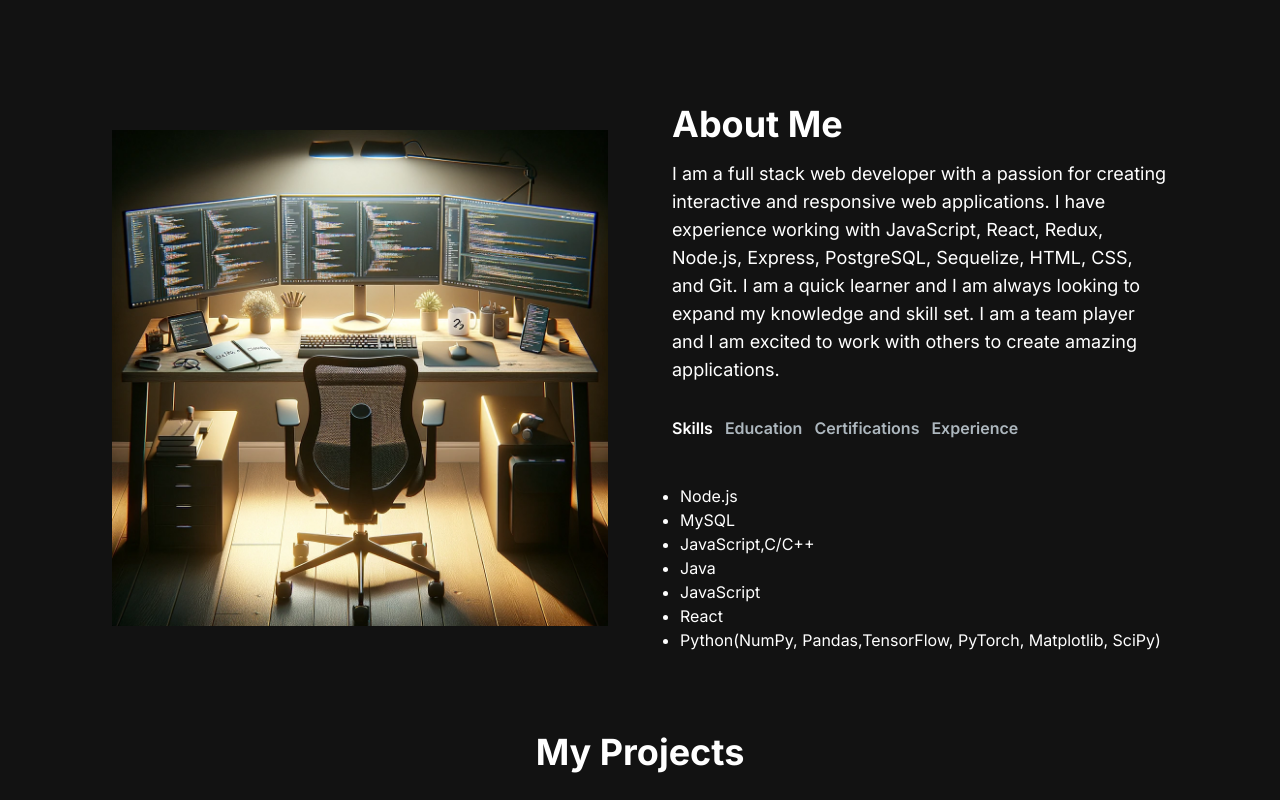
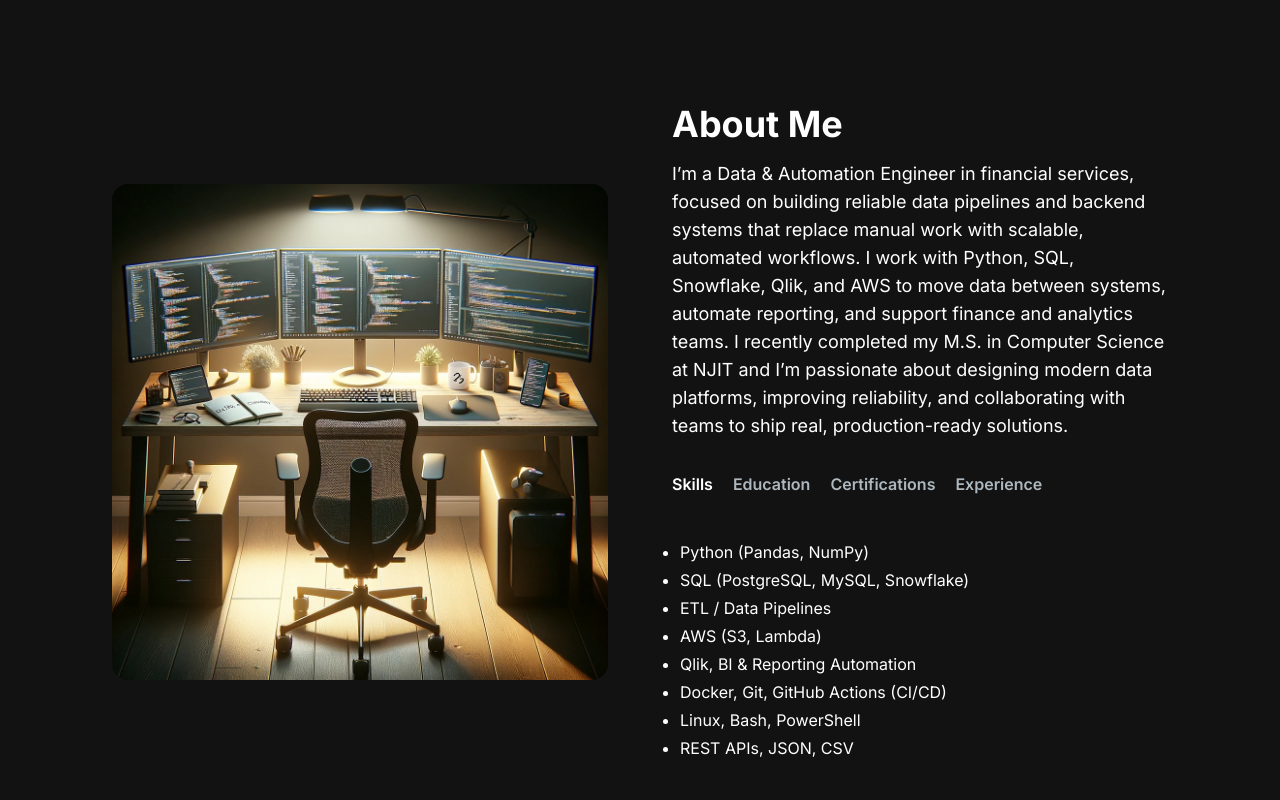
Before and after one commit to mashal99/myPortfolio, a Next.js app in the folder my-portfolio/: page / in a window 1280 px wide. Shown: the part 700-1500 px from the top of the page. Built offline with nearby package versions, Linux system fonts and the light colour scheme.

Commit message:
Updated about section

```diff
--- a/my-portfolio/app/components/AboutSection.jsx
+++ b/my-portfolio/app/components/AboutSection.jsx
@@ -1,35 +1,63 @@
 "use client";
-import React, { useTransition, useState } from "react";
+import React, { useState } from "react";
 import Image from "next/image";
 import TabButton from "./TabButton";
 import AboutImage from "../../images/aboutImage.png";
 import UniversityPopup from "./UniversityPopup";
 
+const AboutSection = () => {
+  const [tab, setTab] = useState("skills");
+  const [activeUniversity, setActiveUniversity] = useState(null);
+  const [isPopupVisible, setIsPopupVisible] = useState(false);
+
+  const universitiesDetails = {
+    "New Jersey Institute of Technology - M.S. in Computer Science": {
+      name: "New Jersey Institute of Technology",
+      programs: [
+        { title: "Master of Science in Computer Science", graduationDate: "May 2025" },
+        { title: "Graduate coursework in Data Engineering, Distributed Systems, and Software Engineering" },
+      ],
+    },
+    "Rutgers University - B.S. in Computer Science": {
+      name: "Rutgers University",
+      programs: [
+        { title: "Bachelor of Science in Computer Science", graduationDate: "January 2024" },
+        { title: "Dean's List", terms: "Spring 2022 – Spring 2024" },
+        { title: "RU Egyptian Club Vice President", term: "Fall 2023" },
+      ],
+    },
+    "Union County College - A.S. in Computer Science": {
+      name: "Union County College",
+      programs: [
+        { title: "Associate of Science in Computer Science", graduationDate: "May 2021" },
+        { title: "American Honors student" },
+        { title: "Phi Theta Kappa - Iota Xi President", term: "2020 – 2021" },
+      ],
+    },
+    "Cambridge General Certificate of Secondary Education": {
+      name: "Cambridge General Certificate of Secondary Education",
+      programs: [
+        { title: "Sohar International School", graduationDate: "May 2018" },
+        { title: "Founder of Musical Band (Six Strings)" },
+        { title: "Top Overall Academic" },
+      ],
+    },
+  };
 
   const TAB_DATA = [
     {
       title: "Skills",
       id: "skills",
       content: (
-      <ul className="list-disc pl-2">
-        <li>Node.js</li>
-        <li>MySQL</li>
-        <li>JavaScript,C/C++</li>
-        <li>Java</li>
-        <li>JavaScript</li>
-        <li>React</li>
-        <li> Python(NumPy, Pandas,TensorFlow, PyTorch, Matplotlib, SciPy)</li>
-      </ul>
-    ),
-  },
-  {
-    title: "Education",
-    id: "education",
-    content: (
-      <ul className="list-disc pl-2">
-        <li onClick={() => setActiveUniversity("Rutgers University")}>Rutgers University - B.S in Computer Science </li>
-        <li onClick={() => setActiveUniversity("Union County College")}>Union County College - A.S in Computer Science </li>
-        <li onClick={() => setActiveUniversity("Cambridge General Certificate of Secondary Education")}>Cambridge General Certificate of Secondary Education</li>
+        <ul className="list-disc pl-2 space-y-1">
+          <li>Python (Pandas, NumPy)</li>
+          <li>SQL (PostgreSQL, MySQL, Snowflake)</li>
+          <li>ETL / Data Pipelines</li>
+          <li>AWS (S3, Lambda)</li>
+          <li>Qlik, BI & Reporting Automation</li>
+          <li>Docker, Git, GitHub Actions (CI/CD)</li>
+          <li>Linux, Bash, PowerShell</li>
+          <li>REST APIs, JSON, CSV</li>
         </ul>
       ),
     },
@@ -37,11 +65,11 @@ const TAB_DATA = [
       title: "Certifications",
       id: "certifications",
       content: (
-      <ul className="list-disc pl-2">
-        <li>Certified PEGA System Architect </li>
-        <li>CS50: Intro to Computer Science</li>
+        <ul className="list-disc pl-2 space-y-1">
+          <li>Certified PEGA System Architect</li>
+          <li>CS50: Introduction to Computer Science (HarvardX)</li>
           <li>Certified Apple Technician</li>
-        <li>Completed Jamf 100 Course and Exam</li>
+          <li>Jamf 100 Course and Exam</li>
           <li>BMC Certified Associate: Helix ITSM 19.x</li>
         </ul>
       ),
@@ -50,145 +78,135 @@ const TAB_DATA = [
       title: "Experience",
       id: "experience",
       content: (
-      <ul className="list-disc pl-2">
-        <li>Interpublic Group</li>
-        <ul><li>Desktop Engineering Intern - (Jun 2023 - Now) </li></ul>
-        <li>Apple, Inc.</li>
-        <ul>
-          <il>Technical Expert - (Aug 2022 – Sep 2023)</il>
+        <ul className="list-disc pl-2 space-y-2">
+          <li>
+            <span className="font-semibold">Ready Capital</span>
+            <ul className="list-disc pl-5">
+              <li>Data & Automation Engineer (Senior System Analyst) — May 2024 – Present</li>
             </ul>
-        <li>New Jersey Courts</li>
-        <ul>
-          <li>Quality Testing Intern for System Architecture</li>
-          <li> - (May 2022 – Sep 2022)</li>
+          </li>
+          <li>
+            <span className="font-semibold">EisnerAmper</span>
+            <ul className="list-disc pl-5">
+              <li>Application Support Specialist (Technology) — Feb 2024 – May 2024</li>
             </ul>
-        <li>Rutgers, The State University of New Jersey</li>
-        <ul>
-          <li>Technical Support Associate - (Sep 2021 – Sep 2022)</li>
+          </li>
+          <li>
+            <span className="font-semibold">Interpublic Group (IPG)</span>
+            <ul className="list-disc pl-5">
+              <li>Desktop Support / Engineering Intern — Jun 2023 – Feb 2024</li>
             </ul>
+          </li>
+          <li>
+            <span className="font-semibold">Apple, Inc.</span>
+            <ul className="list-disc pl-5">
+              <li>Technical Expert — Jun 2023 – Sep 2023</li>
+            </ul>
+          </li>
+          <li>
+            <span className="font-semibold">New Jersey Courts</span>
+            <ul className="list-disc pl-5">
+              <li>Application Developer Intern — May 2022 – Jun 2023</li>
+            </ul>
+          </li>
+          <li>
+            <span className="font-semibold">Rutgers University</span>
+            <ul className="list-disc pl-5">
+              <li>Technical Support Associate — Sep 2021 – Sep 2022</li>
+            </ul>
+          </li>
         </ul>
       ),
     },
   ];
 
-const AboutSection = () => {
-  const [tab, setTab] = useState("skills");
-  const [activeUniversity, setActiveUniversity] = useState(null);
-  const [isPopupVisible, setIsPopupVisible] = useState(false);
-
-
   const handleTabChange = (id) => {
     setTab(id);
-    // Close any open university popup when switching tabs
     setActiveUniversity(null);
     setIsPopupVisible(false);
   };
 
-  const handleUniversityClick = (universityName) => {
-    console.log("Selected University: ", universityName); // Debugging line
-    // Match the universityName with the keys in universitiesDetails
-    const detailKey = Object.keys(universitiesDetails).find(key => key.includes(universityName));
-    setActiveUniversity(detailKey);
+  const handleUniversityClick = (universityKey) => {
+    setActiveUniversity(universityKey);
     setIsPopupVisible(true);
   };
 
-
-
   const handlePopupVisibility = () => {
-    setIsPopupVisible(!isPopupVisible)
+    setIsPopupVisible(!isPopupVisible);
   };
 
-  const universitiesDetails = {
-
-    "Rutgers University - B.S in Computer Science": {
-      name: "Rutgers University",
-      programs: [
-        { title: "Bachelor of Science in Computer Science", graduationDate: "January 2024" },
-        { title: "Dean's List", terms: "Spring 2022 - Spring 2024" },
-        { title: "RU Egypitan Club Vice President", term: "Fall 2023" }
-      ]
-    },
-
-    "Union County College - A.S in Computer Science": {
-      name: "Union County College",
-      programs: [
-        { title: "Associates of Science in Computer Science", graduationDate: "May 2021" },
-        { title: "American Honors student" },
-        { title: "Phi Theta Kappa - Iota Xi President", term: "2020 - 2021" }
-      ]
-    },
-    "Cambridge General Certificate of Secondary Education": {
-      name: "Cambridge General Certificate of Secondary Education",
-      programs: [
-        { title: "Sohar International School)", graduationDate: "May 2018" },
-        { title: "Founder of Musical Band (Six Strings)" },
-        { title: "Top Overall Academic" }
-      ]
-    }
-  };
-
+  const currentTab = TAB_DATA.find((t) => t.id === tab);
 
   return (
     <section className="text-white" id="about">
       <div className="md:grid md:grid-cols-2 gap-8 items-center py-8 px-4 xl:gap-16 sm:py-16 xl:px-16">
-        <Image src={AboutImage} width={500} height={500} />
+        <Image
+          src={AboutImage}
+          width={500}
+          height={500}
+          alt="Ahmed Mashaal portrait"
+          className="rounded-2xl object-cover"
+        />
         <div className="mt-4 md:mt-0 text-left flex flex-col h-full">
           <h2 className="text-4xl font-bold text-white mb-4">About Me</h2>
           <p className="text-base lg:text-lg">
-            I am a full stack web developer with a passion for creating
-            interactive and responsive web applications. I have experience
-            working with JavaScript, React, Redux, Node.js, Express, PostgreSQL,
-            Sequelize, HTML, CSS, and Git. I am a quick learner and I am always
-            looking to expand my knowledge and skill set. I am a team player and
-            I am excited to work with others to create amazing applications.
+            I’m a Data & Automation Engineer in financial services, focused on building reliable data pipelines
+            and backend systems that replace manual work with scalable, automated workflows. I work with Python,
+            SQL, Snowflake, Qlik, and AWS to move data between systems, automate reporting, and support finance
+            and analytics teams. I recently completed my M.S. in Computer Science at NJIT and I’m passionate about
+            designing modern data platforms, improving reliability, and collaborating with teams to ship real,
+            production-ready solutions.
           </p>
-          <div className="flex flex-row justify-start mt-8">
+          <div className="flex flex-row justify-start mt-8 flex-wrap gap-2">
             <TabButton
               selectTab={() => handleTabChange("skills")}
               active={tab === "skills"}
             >
-              {" "}
-              Skills{" "}
+              Skills
             </TabButton>
             <TabButton
               selectTab={() => handleTabChange("education")}
               active={tab === "education"}
             >
-              {" "}
-              Education{" "}
+              Education
             </TabButton>
             <TabButton
               selectTab={() => handleTabChange("certifications")}
               active={tab === "certifications"}
             >
-              {" "}
-              Certifications{" "}
+              Certifications
             </TabButton>
             <TabButton
               selectTab={() => handleTabChange("experience")}
               active={tab === "experience"}
             >
-              {" "}
-              Experience{" "}
+              Experience
             </TabButton>
           </div>
           <div className="mt-8">
             {tab === "education" ? (
-              <ul className="list-disc pl-2">
+              <ul className="list-disc pl-2 space-y-1">
                 {Object.keys(universitiesDetails).map((universityName) => (
-                  <li key={universityName} onClick={() => handleUniversityClick(universityName)}>
+                  <li
+                    key={universityName}
+                    onClick={() => handleUniversityClick(universityName)}
+                    className="cursor-pointer hover:text-cyan-400"
+                  >
                     {universityName}
                   </li>
                 ))}
               </ul>
             ) : (
-              TAB_DATA.find((t) => t.id === tab).content
+              currentTab && currentTab.content
             )}
           </div>
         </div>
       </div>
       {activeUniversity && isPopupVisible && (
-          <UniversityPopup universityDetails={universitiesDetails[activeUniversity]} closePopup={handlePopupVisibility} />
+        <UniversityPopup
+          universityDetails={universitiesDetails[activeUniversity]}
+          closePopup={handlePopupVisibility}
+        />
       )}
     </section>
   );
```
Lines whose indentation alone changed are shown as unchanged.
